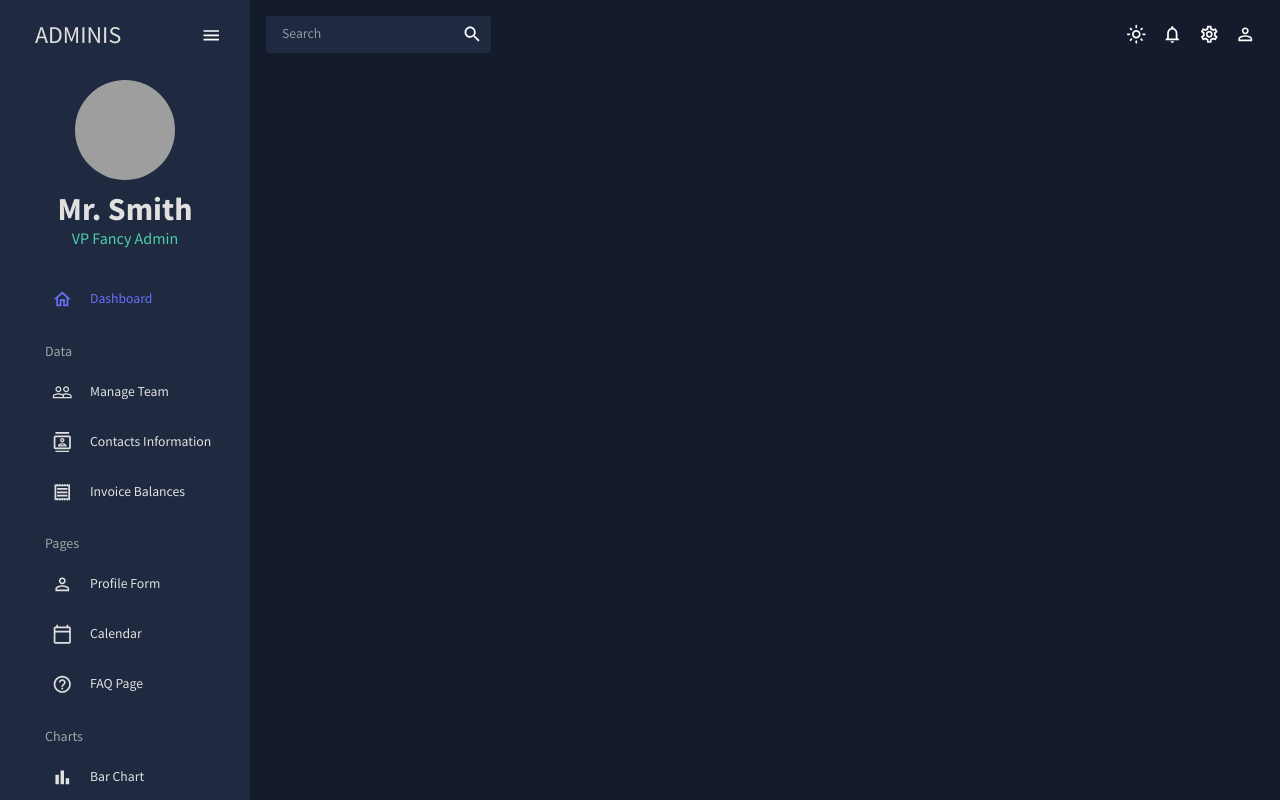
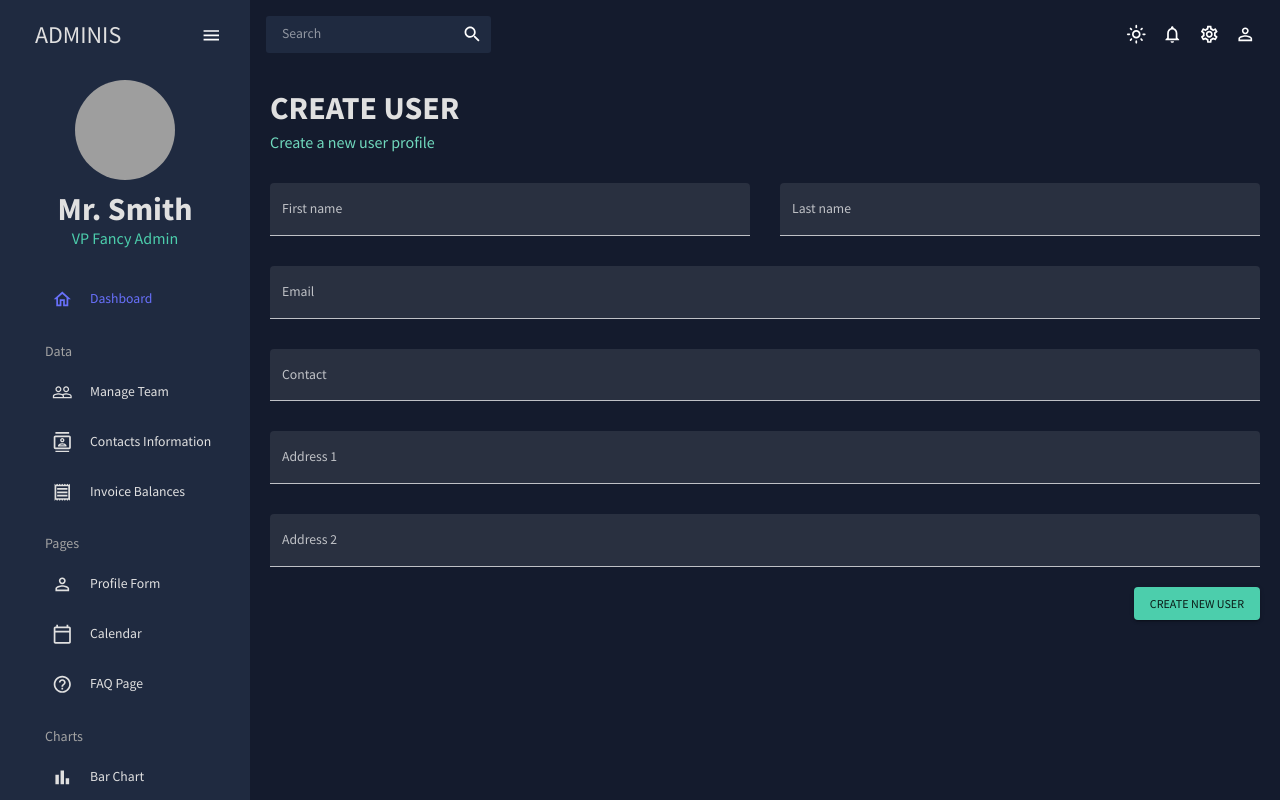
Before and after one commit to matheusalencar23/react-admin, a React (Create React App) app: page /form in a window 1280 px wide. Built offline with nearby package versions, Linux system fonts and the light colour scheme; grey boxes are pictures that could not be loaded.

Commit message:
user form page

```diff
--- a/src/App.js
+++ b/src/App.js
@@ -9,7 +9,7 @@
 import Invoices from "./scenes/invoices";
 import Contacts from "./scenes/contacts";
 // import Bar from "./scenes/dashboard";
-// import Form from "./scenes/dashboard";
+import Form from "./scenes/form";
 // import Line from "./scenes/dashboard";
 // import Pie from "./scenes/dashboard";
 // import FAQ from "./scenes/dashboard";
@@ -34,7 +34,7 @@
                 <Route path="/invoices" element={<Invoices />} />
                 <Route path="/contacts" element={<Contacts />} />
                 {/* <Route path="/bar" element={<Bar />} /> */}
-                {/* <Route path="/form" element={<Form />} /> */}
+                <Route path="/form" element={<Form />} />
                 {/* <Route path="/line" element={<Line />} /> */}
                 {/* <Route path="/pie" element={<Pie />} /> */}
                 {/* <Route path="/faq" element={<FAQ />} /> */}
--- /dev/null
+++ b/src/scenes/form/index.jsx
@@ -0,0 +1,154 @@
+import { Box, Button, TextField, useMediaQuery } from "@mui/material";
+import { Formik } from "formik";
+import * as yup from "yup";
+import Header from "../../components/Header";
+
+const initialValues = {
+  firstName: "",
+  lastName: "",
+  email: "",
+  contact: "",
+  address1: "",
+  address2: "",
+};
+
+const phoneRegExp =
+  /^((\+[1-9]{1,4}[ -]?)|(\([0-9]{2,3}\)[ -]?)|([0-9]{2,4})[ -]?)*?[0-9]{3,4}[ -]?[0-9]{3,4}$/;
+
+const userSchema = yup.object().shape({
+  firstName: yup.string().required("Required"),
+  lastName: yup.string().required("Required"),
+  email: yup.string().email("Invalid email").required("Required"),
+  contact: yup
+    .string()
+    .matches(phoneRegExp, "Phone number is not valid")
+    .required("Required"),
+  address1: yup.string().required("Required"),
+  address2: yup.string().required("Required"),
+});
+
+const Form = () => {
+  const isNonMobile = useMediaQuery("(min-width:600px)");
+  const handleFormSubmit = (values) => {
+    console.log(values);
+  };
+
+  return (
+    <Box m="20px">
+      <Header title="CREATE USER" subtitle="Create a new user profile"></Header>
+      <Formik
+        onSubmit={handleFormSubmit}
+        initialValues={initialValues}
+        validationSchema={userSchema}
+      >
+        {({
+          values,
+          errors,
+          touched,
+          handleBlur,
+          handleChange,
+          handleSubmit,
+        }) => (
+          <form onSubmit={handleSubmit}>
+            <Box
+              display="grid"
+              gap="30px"
+              gridTemplateColumns="repeat(4, minmax(0, 1fr))"
+              sx={{
+                "& > div": {
+                  gridColumn: isNonMobile ? undefined : "span 4",
+                },
+              }}
+            >
+              <TextField
+                fullWidth
+                variant="filled"
+                type="text"
+                label="First name"
+                onBlur={handleBlur}
+                onChange={handleChange}
+                value={values.firstName}
+                name="firstName"
+                error={!!touched.firstName && !!errors.firstName}
+                helperText={touched.firstName && errors.firstName}
+                sx={{ gridColumn: "span 2" }}
+              />
+              <TextField
+                fullWidth
+                variant="filled"
+                type="text"
+                label="Last name"
+                onBlur={handleBlur}
+                onChange={handleChange}
+                value={values.lastName}
+                name="lastName"
+                error={!!touched.lastName && !!errors.lastName}
+                helperText={touched.lastName && errors.lastName}
+                sx={{ gridColumn: "span 2" }}
+              />
+              <TextField
+                fullWidth
+                variant="filled"
+                type="text"
+                label="Email"
+                onBlur={handleBlur}
+                onChange={handleChange}
+                value={values.email}
+                name="email"
+                error={!!touched.email && !!errors.email}
+                helperText={touched.email && errors.email}
+                sx={{ gridColumn: "span 4" }}
+              />
+              <TextField
+                fullWidth
+                variant="filled"
+                type="text"
+                label="Contact"
+                onBlur={handleBlur}
+                onChange={handleChange}
+                value={values.contact}
+                name="contact"
+                error={!!touched.contact && !!errors.contact}
+                helperText={touched.contact && errors.contact}
+                sx={{ gridColumn: "span 4" }}
+              />
+              <TextField
+                fullWidth
+                variant="filled"
+                type="text"
+                label="Address 1"
+                onBlur={handleBlur}
+                onChange={handleChange}
+                value={values.address1}
+                name="address1"
+                error={!!touched.address1 && !!errors.address1}
+                helperText={touched.address1 && errors.address1}
+                sx={{ gridColumn: "span 4" }}
+              />
+              <TextField
+                fullWidth
+                variant="filled"
+                type="text"
+                label="Address 2"
+                onBlur={handleBlur}
+                onChange={handleChange}
+                value={values.address2}
+                name="address2"
+                error={!!touched.address2 && !!errors.address2}
+                helperText={touched.address2 && errors.address2}
+                sx={{ gridColumn: "span 4" }}
+              />
+            </Box>
+            <Box display="flex" justifyContent="flex-end" mt="20px">
+              <Button type="submit" color="secondary" variant="contained">
+                Create new User
+              </Button>
+            </Box>
+          </form>
+        )}
+      </Formik>
+    </Box>
+  );
+};
+
+export default Form;
```
